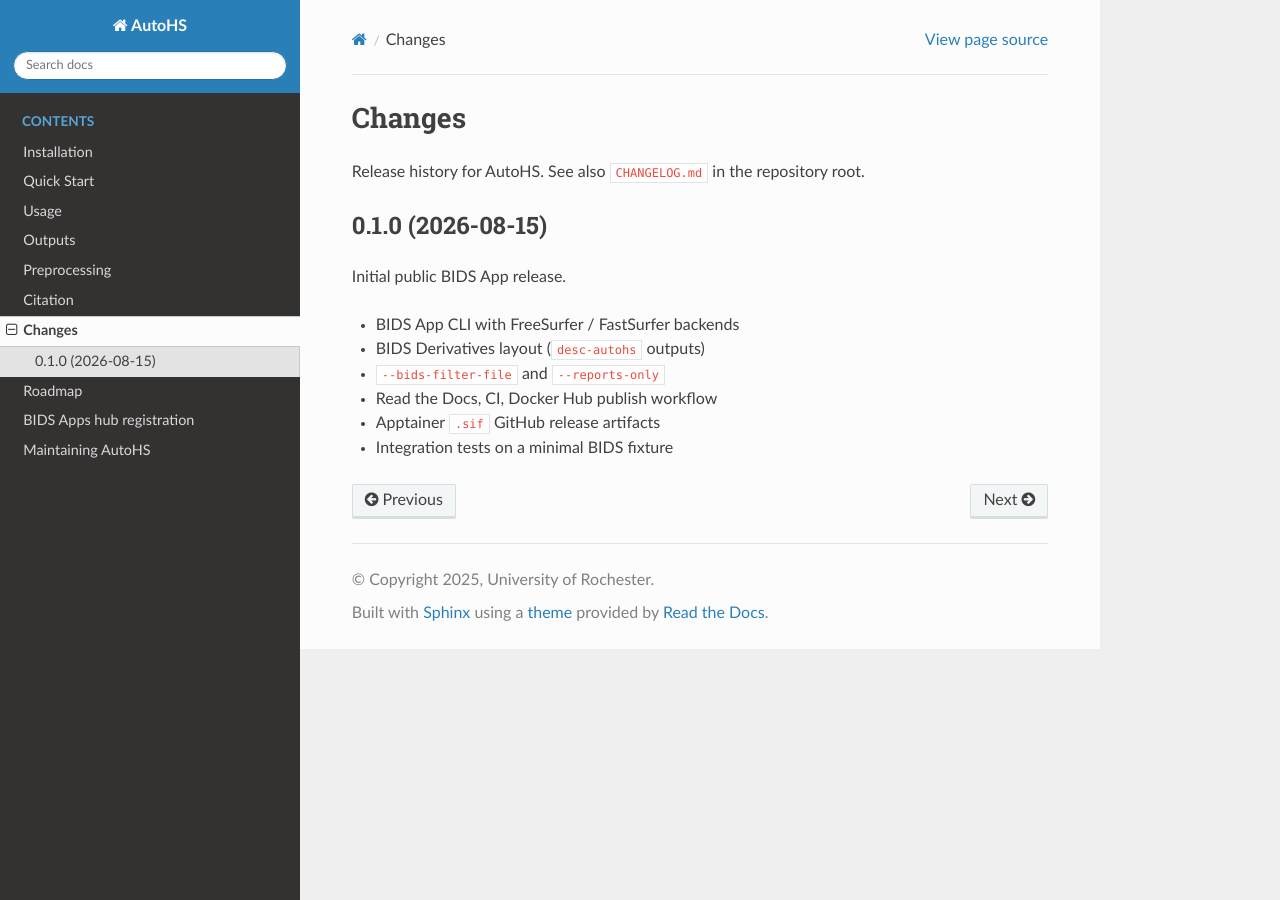
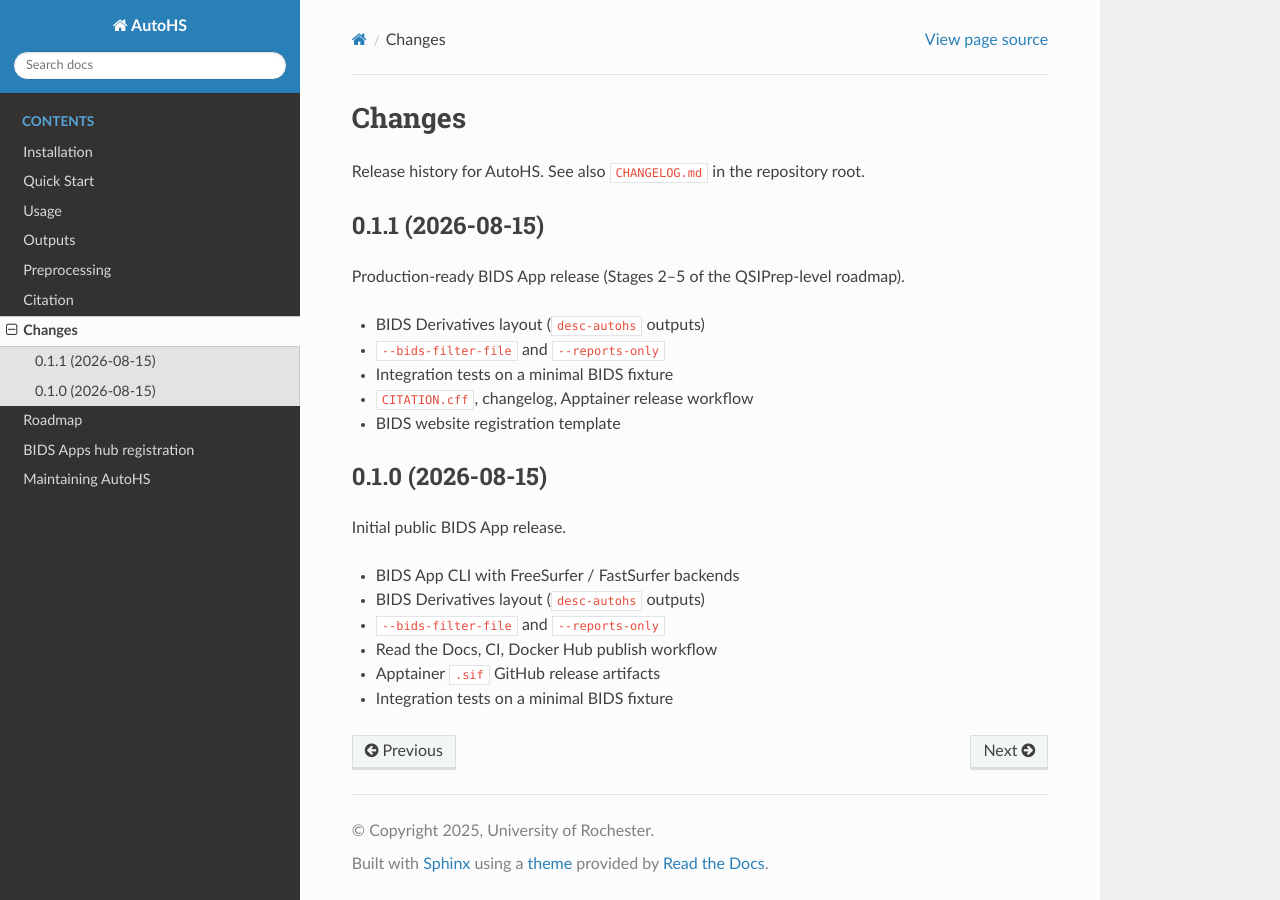
Before and after one commit to phindagijimana/AutoHS, a Sphinx documentation site: the page built from docs/source/changes.rst, in a window 1280 px wide. Built offline with Sphinx 7.4.7 and the Read the Docs theme 3.1.0, drawn with Linux system fonts in a browser that asks for light colours; the version number could not be read and is left out.

Commit message:
Bump version to 0.1.1 for production BIDS App release.
Document Stages 2–5 deliverables in the changelog after rebasing onto main.

Co-authored-by: Cursor <cursoragent@cursor.com>

```diff
--- a/docs/source/changes.rst
+++ b/docs/source/changes.rst
@@ -2,6 +2,17 @@ Changes
 =======
 
 Release history for AutoHS. See also ``CHANGELOG.md`` in the repository root.
+
+0.1.1 (2026-08-15)
+------------------
+
+Production-ready BIDS App release (Stages 2–5 of the QSIPrep-level roadmap).
+
+* BIDS Derivatives layout (``desc-autohs`` outputs)
+* ``--bids-filter-file`` and ``--reports-only``
+* Integration tests on a minimal BIDS fixture
+* ``CITATION.cff``, changelog, Apptainer release workflow
+* BIDS website registration template
 
 0.1.0 (2026-08-15)
 ------------------
```
Also changed, not shown: CHANGELOG.md (+11 -0 lines), 2 other files.
